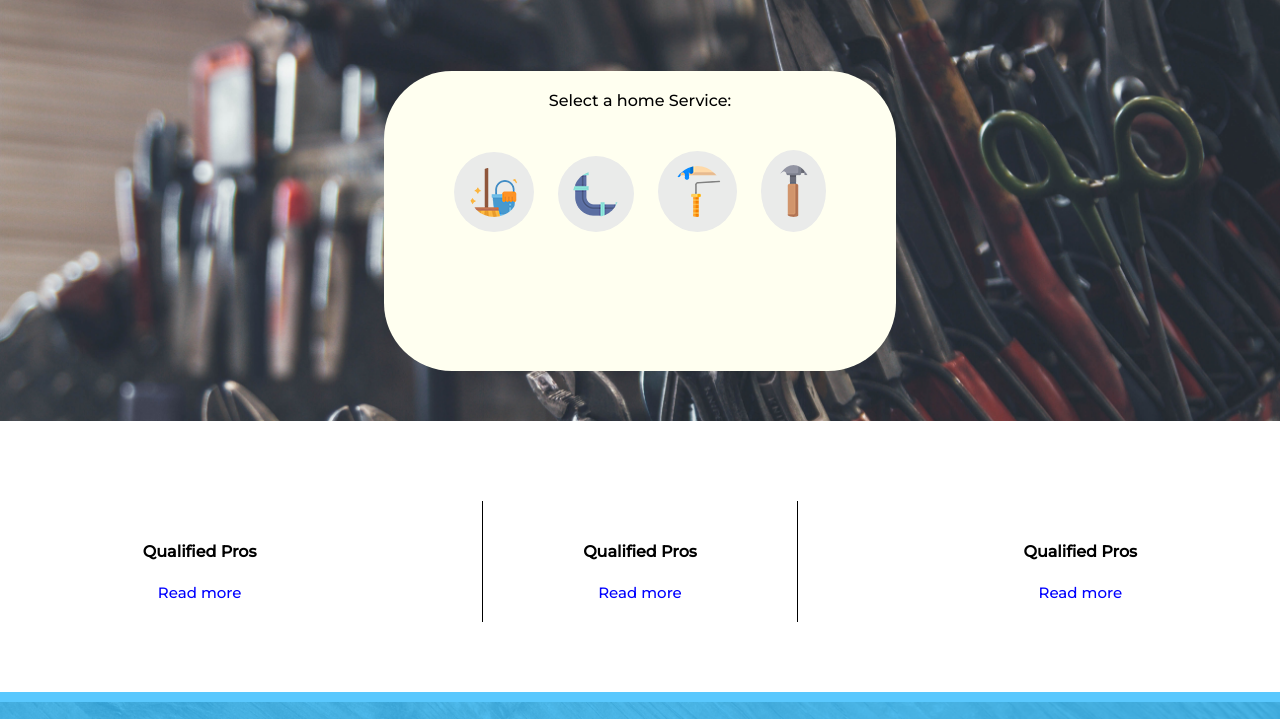
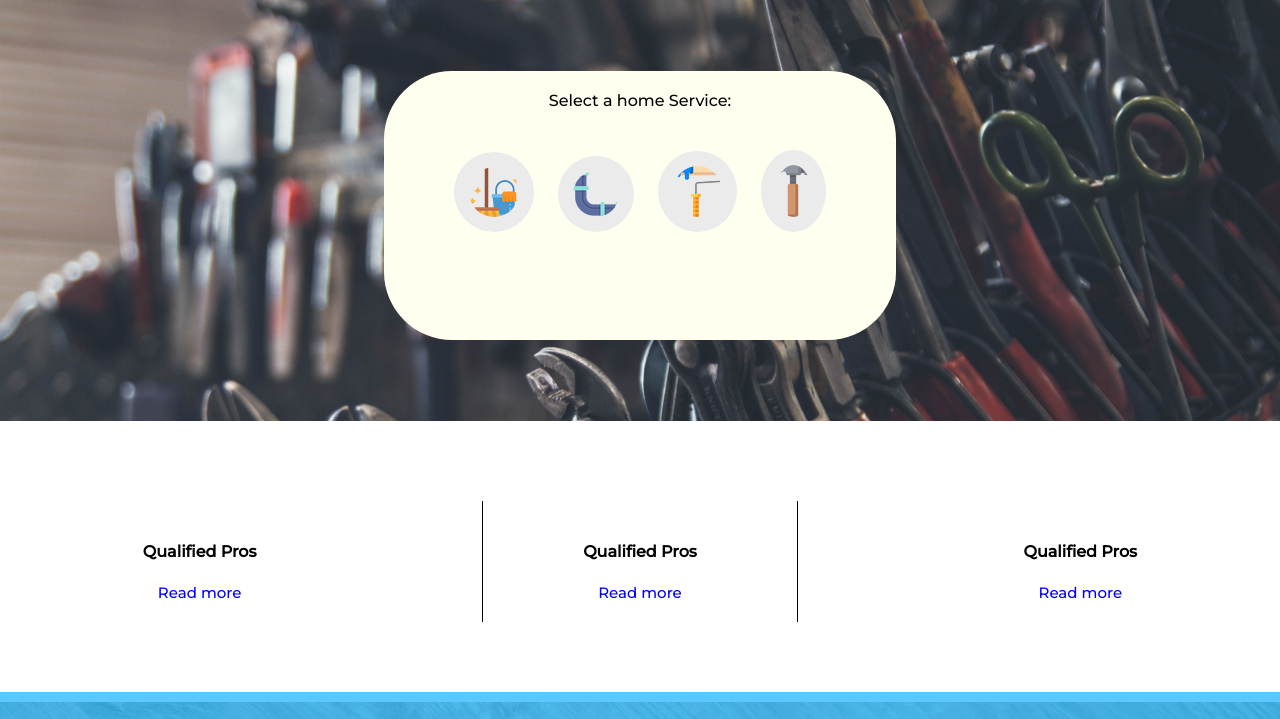
Before and after one commit to siddharth110/haveafix.github.io, a plain HTML site: page index.html in a window 1280 px wide. Shown: the part 79-798 px from the top of the page. Drawn offline with nearby package versions, Linux system fonts and the light colour scheme.

Commit message:
Update haveafix.css

```diff
--- a/haveafix.css
+++ b/haveafix.css
@@ -63,7 +63,7 @@ position:relative;
 text-align: center;
 padding: 20px;
 border-radius: 68px;
-height: 300px;
+           height: 269px;
 
 }
 .services span{
```
